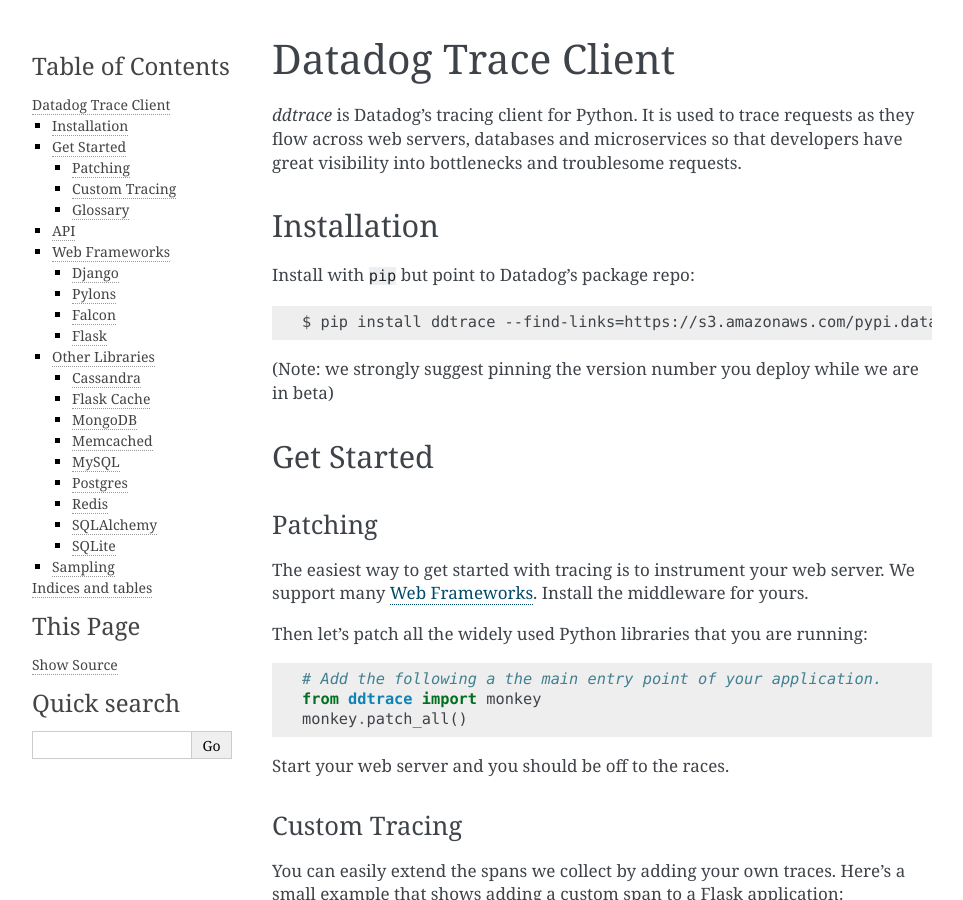
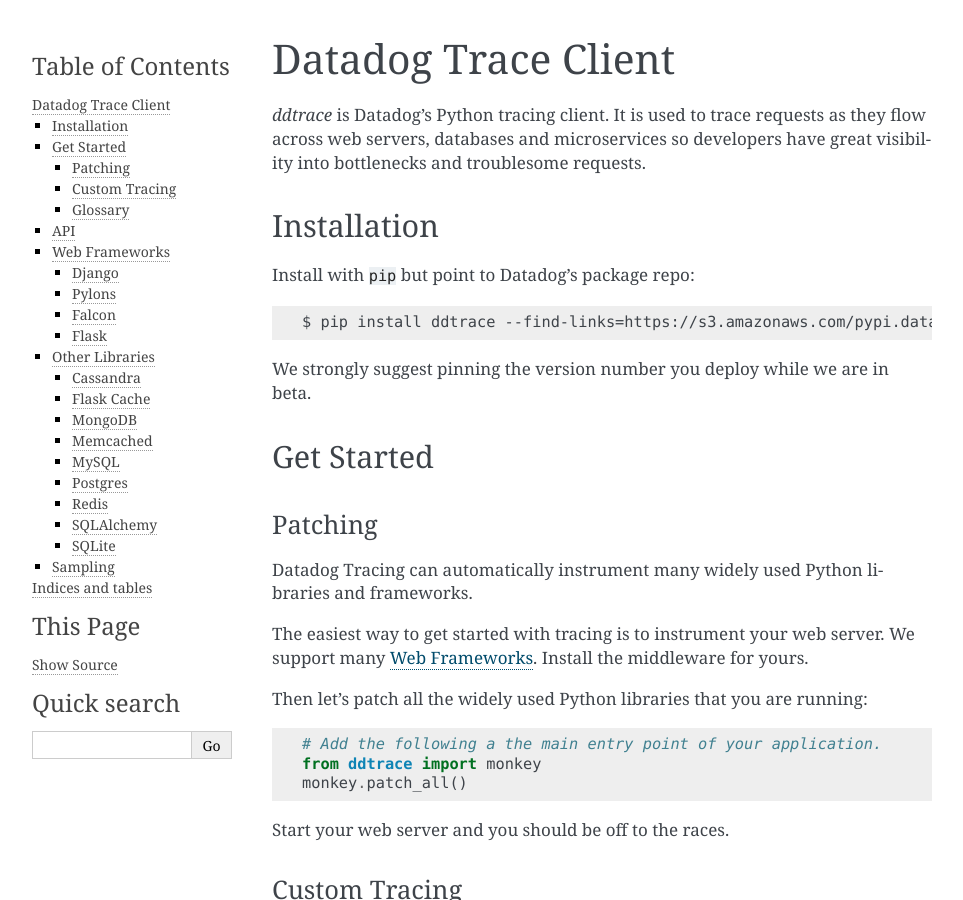
Before and after one commit to korniltsev-grafanista/pyroscope-python, a Sphinx documentation site: the page built from docs/index.rst, in a window 1280 px wide and 900 px high. Shown: the whole window, without its empty margins (148-1111 px from the left). Built offline with Sphinx 7.4.7, drawn with Linux system fonts in a browser that asks for light colours.

Commit message:
wip
Upstream-Commit: 2767dd4c884eca8dd3a6b604cb29d3276dcac076

```diff
--- a/docs/index.rst
+++ b/docs/index.rst
@@ -1,8 +1,8 @@
 Datadog Trace Client
 ====================
 
-`ddtrace` is Datadog's tracing client for Python. It is used to trace requests as
-they flow across web servers, databases and microservices so that developers
+`ddtrace` is Datadog's Python tracing client. It is used to trace requests as
+they flow across web servers, databases and microservices so developers
 have great visibility into bottlenecks and troublesome requests.
 
 Installation
@@ -12,14 +12,17 @@
 
     $ pip install ddtrace --find-links=https://s3.amazonaws.com/pypi.datadoghq.com/trace/index.html
 
-(Note: we strongly suggest pinning the version number you deploy while we are
-in beta)
+We strongly suggest pinning the version number you deploy while we are
+in beta.
 
 Get Started
 -----------
 
 Patching
 ~~~~~~~~
+
+Datadog Tracing can automatically instrument many widely used Python libraries
+and frameworks.
 
 The easiest way to get started with tracing is to instrument your web server.
 We support many `Web Frameworks`_. Install the middleware for yours.
```
